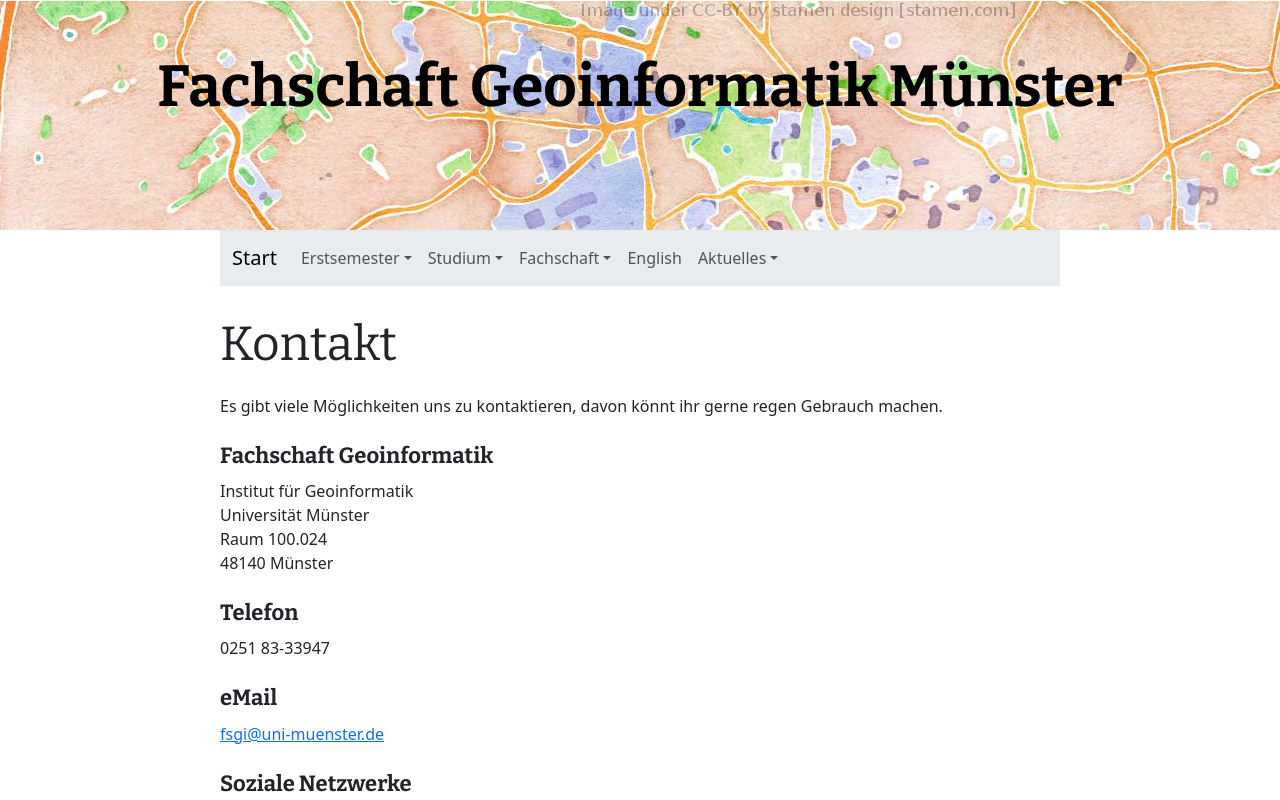
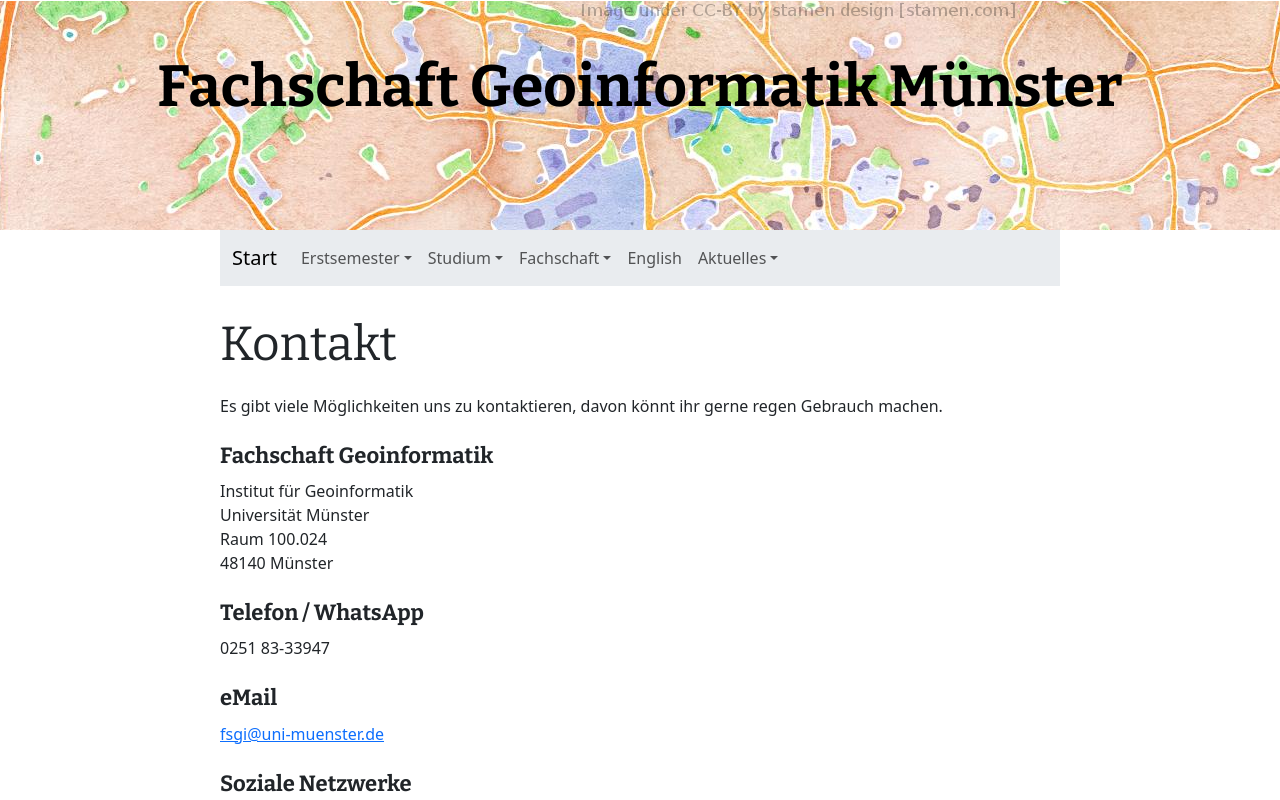
Before and after one commit to fs-geofs/geofs-website, a Next.js app: page /wp/fachschaft/kontakt in a window 1280 px wide. Shown: the top 800 px of the page. Built offline with nearby package versions, Linux system fonts and the light colour scheme.

Commit message:
added whatsapp

```diff
--- a/src/app/(gi)/wp/fachschaft/kontakt/page.js
+++ b/src/app/(gi)/wp/fachschaft/kontakt/page.js
@@ -14,7 +14,7 @@
                 Raum 100.024<br/>
                 48140 Münster
             </div>
-            <h2 className={styles.SmallHeading}>Telefon</h2>
+            <h2 className={styles.SmallHeading}>Telefon / WhatsApp</h2>
             <div className={styles.Textblock}>0251 83-33947</div>
             <h2 className={styles.SmallHeading}>eMail</h2>
             <div className={styles.Textblock}>
```
